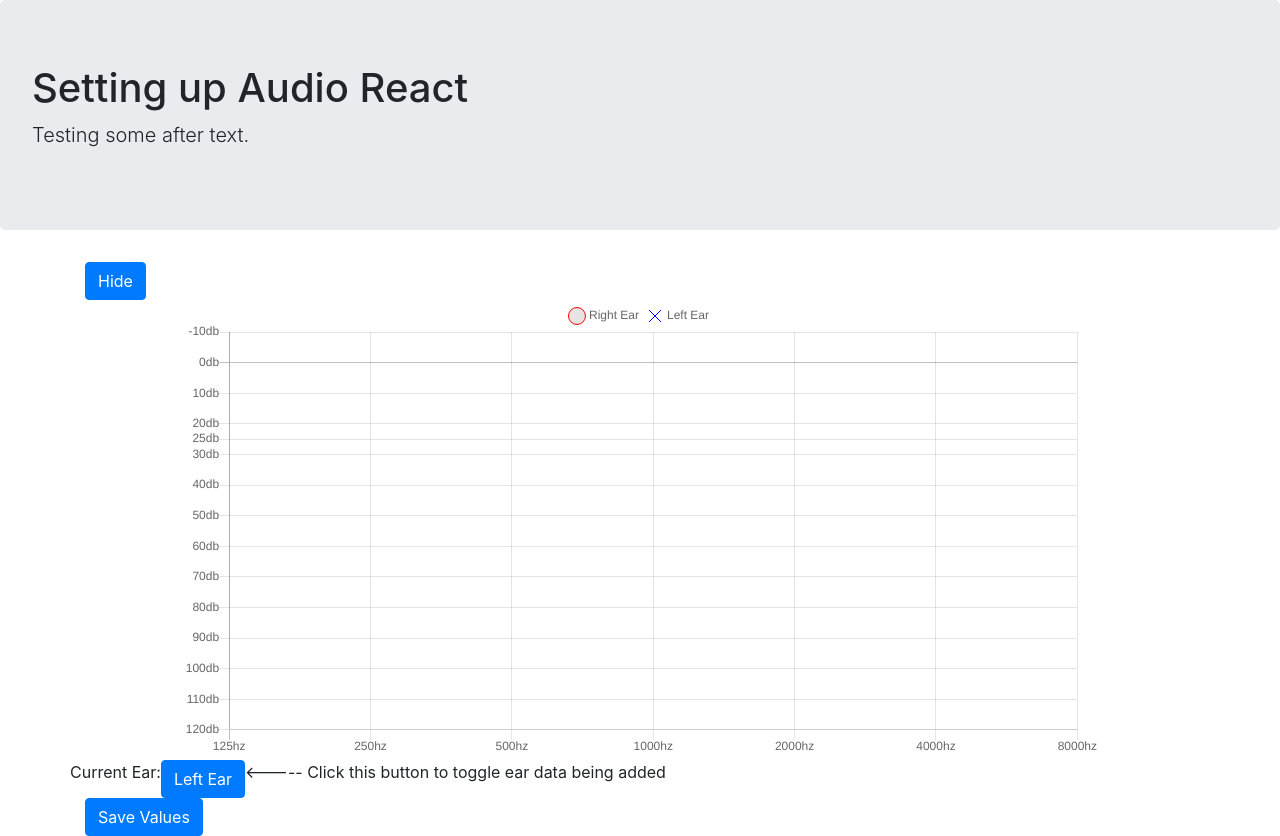
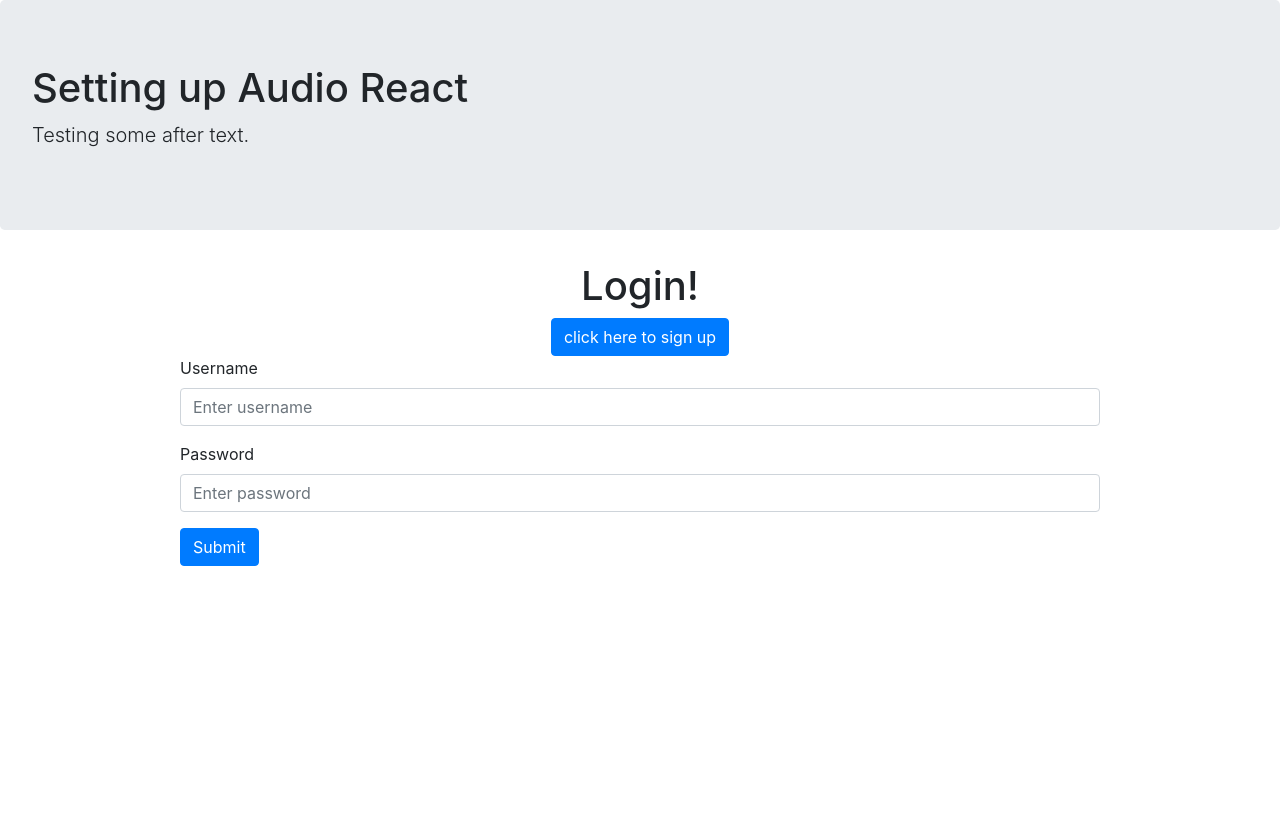
Before and after one commit to the-medium-place/audio-react, a React (Create React App) app: page / in a window 1280 px wide. After the commit the page ends 800 px from the top, so only its background shows below. Built offline with nearby package versions, Linux system fonts and the light colour scheme; no server answers.

Commit message:
user routing, added chart clear btn, small styling updates

```diff
--- a/src/App.js
+++ b/src/App.js
@@ -17,14 +17,11 @@ function App() {
         </Jumbotron>
         <Container>
           <Switch>
-            <Route exact path={['/', '/home']}>
-              <MainPage />
+            <Route exact path={['/', '/home', '/login']}>
+              <Login />
             </Route>
             <Route exact path="/chart">
               <Chart />
-            </Route>
-            <Route exact path="/login">
-              <Login />
             </Route>
             <Route exact patt="/userpage">
               <UserPage />
--- a/src/components/Chart/index.js
+++ b/src/components/Chart/index.js
@@ -252,10 +252,10 @@ export default function Chart(props) {
     return (
         <div className="Chart">
             <Row>
-                <Col sm={1}>
-                    <Button onClick={() => setShowState(!showState)}>{showState ? 'Hide' : 'Show'}</Button>
+                <Col sm={3}>
+                    <Button onClick={() => setShowState(!showState)}>{showState ? 'Hide ear chart' : 'Show ear chart'}</Button>
                 </Col>
-                <Col sm={11}>
+                <Col sm={9}>
                 {!showState ? <h2>&lt;----- Click this button to open your eye chart!</h2> : null}
                 </Col>
             </Row>
@@ -266,21 +266,24 @@ export default function Chart(props) {
                         <Line data={chartData} options={chartOptions} />
                     </Col>
                     <Col sm={12} className='d-flex justify-content-around'></Col>
-                    <span>Current Ear: </span>
-                    {earState ? <Button onClick={() => setEarState(!earState)} variant="danger">Right Ear</Button>:<Button onClick={() => setEarState(!earState)} variant="primary">Left Ear</Button>}
+                    {earState ? <Button onClick={() => setEarState(!earState)} variant="danger">Currently setting RIGHT ear</Button>:<Button onClick={() => setEarState(!earState)} variant="primary">Currently setting LEFT ear</Button>}
                     <span>&lt;----- Click this button to toggle ear data being added</span>
+            <Col className="d-flex justify-content-end">
+                <Button onClick={props.handleChartClear} variant="warning">
+                    Clear chart
+                </Button>
+                <Button onClick={props.handleChartSave} variant="success">
+                    Save Values
+                </Button>
+            </Col>
                 </Row>
+
+            // <Row>
+        // {/* </Row> */}
             ) : (
                     null
                 )}
 
-            <Row>
-                <Col>
-                    <Button onClick={props.handleChartSave}>
-                        Save Values
-                    </Button>
-                </Col>
-            </Row>
         </div>
     )
 }
--- a/src/components/LoginForm/index.js
+++ b/src/components/LoginForm/index.js
@@ -26,7 +26,11 @@ export default function LoginForm() {
             localStorage.setItem('token', resToken.data.token)
             history.push('/userpage/')
         })
-        .catch(err => console.log(err))
+        .catch(err => {
+            console.log(err.response)
+            if(err.response) alert(err.response.data + '\nStatus\n'+err.response.status)
+            // else if (err.response) alert
+        })
 
     }
 
--- a/src/components/SignUpForm/index.js
+++ b/src/components/SignUpForm/index.js
@@ -20,7 +20,6 @@ export default function SignUpForm() {
 
     const handleFormSubmit = (e) => {
         e.preventDefault();
-        console.log(userState);
         API.createUser(userState)
         .then(res => {
             console.log(res)
@@ -29,10 +28,6 @@ export default function SignUpForm() {
         })
         .catch(err => console.log(err))
 
-    }
-
-    const checkFormVals = () => {
-        // return (formValState.usernameLength && formValState.emailValid && formValState.passwordLength && formValState.passwordConfirmMatch === userState.password)
     }
 
     return (
--- a/src/pages/Login/index.js
+++ b/src/pages/Login/index.js
@@ -5,14 +5,17 @@ import LoginForm from '../../components/LoginForm';
 
 export default function Login() {
 
-    const [formState, setFormState] = useState(false);
+    const [formState, setFormState] = useState(true);
 
     return (
         <div className="Login">
             <Row>
                 <Col xs={12} className="d-flex justify-content-center">
+                    {formState?<h1>Login!</h1>:<h1>Sign Up!</h1>}
+                </Col>
+                <Col xs={12} className="d-flex justify-content-center">
                     <Button onClick={()=>setFormState(!formState)}>
-                        {formState?"login":"sign up"}
+                        {!formState?"go to login form":"click here to sign up"}
                     </Button>
                 </Col>
             </Row>
--- a/src/pages/UserPage/index.js
+++ b/src/pages/UserPage/index.js
@@ -3,10 +3,13 @@ import Chart from '../../components/Chart';
 import { Row, Col } from 'react-bootstrap';
 import { useParams } from 'react-router-dom';
 import API from '../../utils/API';
+import { useHistory } from 'react-router-dom';
 
 
 
 export default function UserPage() {
+
+    const history = useHistory();
 
     const params = useParams();
 
@@ -22,7 +25,7 @@ export default function UserPage() {
 
 
 
-    useEffect(fetchUserData, [])
+    useEffect(fetchUserData, [history])
 
     function fetchUserData() {
         const token = localStorage.getItem('token');
@@ -30,9 +33,10 @@ export default function UserPage() {
 
         API.getProfile(token).then(profileData => {
             console.log("inside api function");
+            if(!profileData) history.push('/')
+
 
             if (profileData) {
-                console.log("profileData: ", profileData)
                 setProfileState({
                     username: profileData.data.username,
                     email: profileData.data.email,
@@ -43,6 +47,9 @@ export default function UserPage() {
                 setLeftEarDecibels(JSON.parse(profileData.data.leftEar));
             }
         })
+        .catch(err => {
+            if(err.response) history.push('/')
+        })
     }
 
     function handleChartSave(){
@@ -52,6 +59,11 @@ export default function UserPage() {
             leftEar: JSON.stringify(leftEarDecibels)
         }
         API.updateEarVals(userId, updateObj)
+    }
+
+    function handleChartClear(){
+        setLeftEarDecibels([null, null, null, null, null, null, null])
+        setRightEarDecibels([null, null, null, null, null, null, null])
 
     }
 
@@ -60,16 +72,15 @@ export default function UserPage() {
 
     return (
         <div className="UserPage">
-            <Chart handleChartSave={handleChartSave} rightEarDecibels={rightEarDecibels} leftEarDecibels={leftEarDecibels} setRightEarDecibels={setRightEarDecibels} setLeftEarDecibels={setLeftEarDecibels} />
+            <Row>
+                <Col sm={12}>
+                    <h1>Hello {profileState.username}! <small>Welcome Back!</small></h1>
+                </Col>
+            </Row>
+            <Chart handleChartClear={handleChartClear} handleChartSave={handleChartSave} rightEarDecibels={rightEarDecibels} leftEarDecibels={leftEarDecibels} setRightEarDecibels={setRightEarDecibels} setLeftEarDecibels={setLeftEarDecibels} />
             <Row>
                 <Col sm={4}></Col>
                 <Col sm={4}>
-                    {/* <span>Click to set: </span>
-                    <Button
-                        onClick={() => setEarState(!earState)}
-                    >
-                        {earState ? 'Right Ear' : 'Left Ear'}
-                    </Button> */}
                 </Col>
                 <Col sm={4}></Col>
             </Row>
--- a/src/utils/API.js
+++ b/src/utils/API.js
@@ -19,7 +19,6 @@ const API = {
                 "authorization":`Bearer ${token}`
             }
         })
-        // .then(res => res.json()).catch(err => null)
     },
 
     updateEarVals: function(userId,updateObj) {
```
